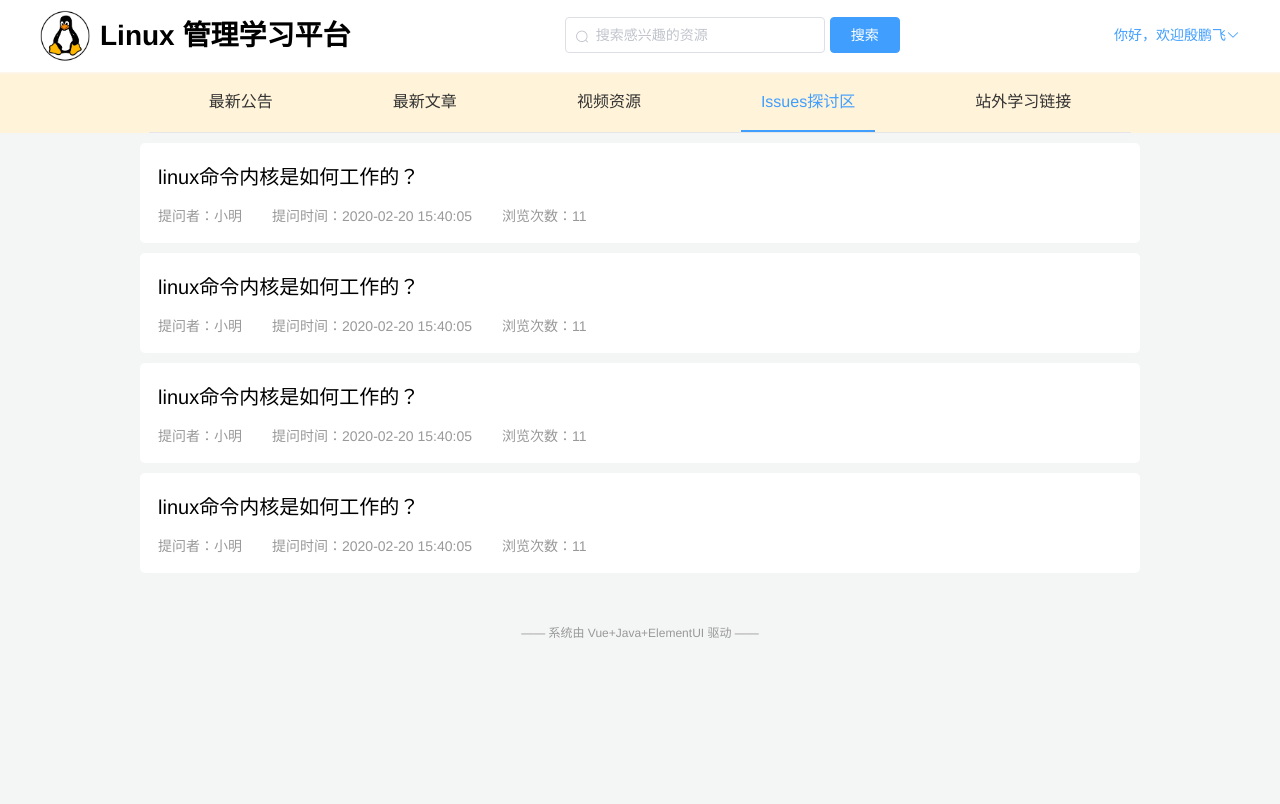
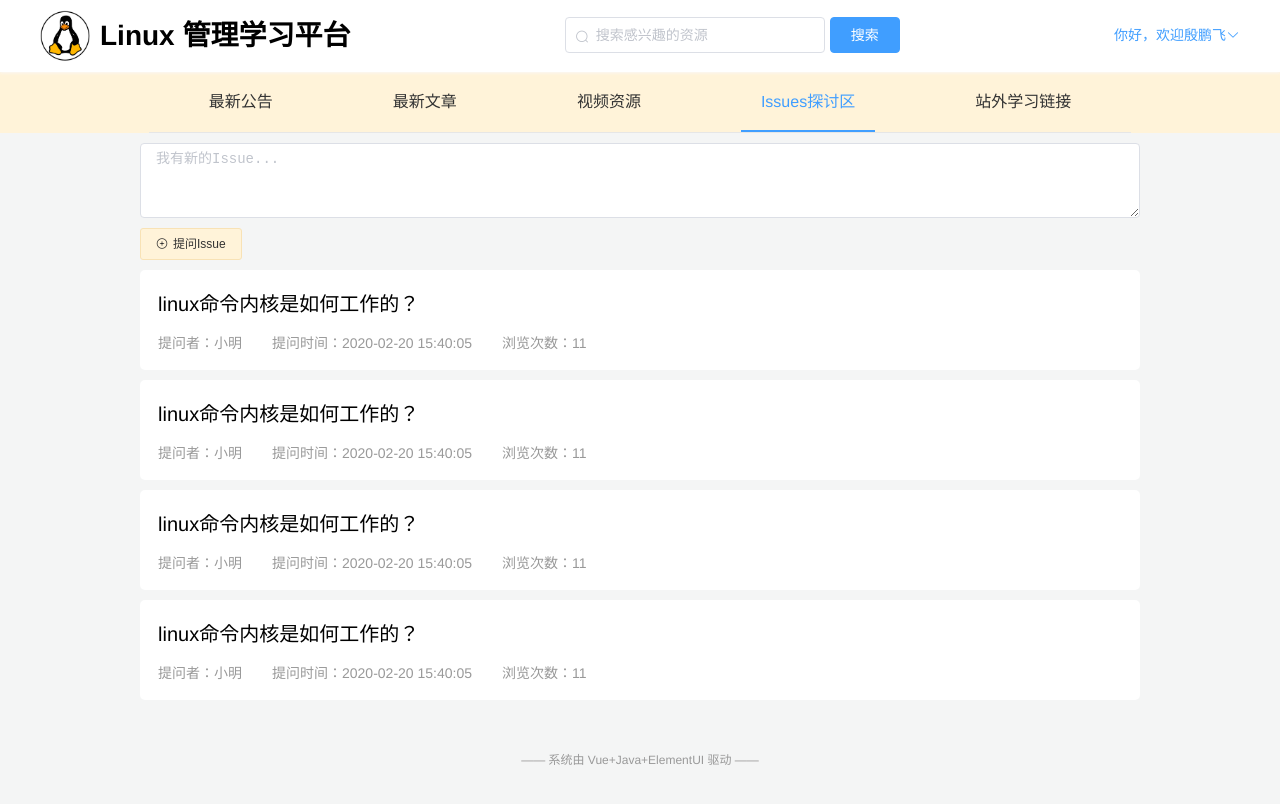
Before and after one commit to Faith-yin/platform_linux01, a Vue app: page /HomePage in a window 1280 px wide. Both pictures are taken after a click on the item "Issues探讨区". Shown: the top 804 px of the page. Built offline with nearby package versions, Linux system fonts and the light colour scheme.

Commit message:
公告，文章，issues，站外链接 部分详情页面样式的书写

```diff
--- a/src/components/business/ListIssues.vue
+++ b/src/components/business/ListIssues.vue
@@ -5,6 +5,17 @@
 -->
 <template>
   <div id="issues">
+    <!-- 输入框部分 -->
+    <div class="form-wrapper">
+      <div class="form_input">
+        <el-input type="textarea"
+                  rows=3
+                  placeholder="我有新的Issue..."
+                  v-model="issueValue"></el-input>
+      </div>
+      <el-button @click="addIssue" type="primary" size="small" icon="el-icon-circle-plus-outline">提问Issue</el-button>
+    </div>
+    <!-- issues列表 -->
     <div v-for="(item,index) in arr" :key="index" class="issue-item">
       <div class="title-wrapper">
         <div class="title" @click="listClick(index)">{{item.title}}</div>
@@ -22,6 +33,8 @@
 export default {
   data() {
     return {
+      // issue
+      issueValue: null,
       // 列表数据（暂时）
       arr: [
         {title: 'linux命令内核是如何工作的？', date: '2020-02-20 15:40:05', username: '小明', viewCount: 11},
@@ -39,13 +52,42 @@ export default {
      */
     listClick(index) {
       this.$emit('listClick', index)
-    }
+    },
+    /**
+     * @Author: 殷鹏飞
+     * @Date: 2020-03-06 16:08:08
+     * @Description: 添加issue
+     */
+    addIssue() {
+
+    },
   }
 }
 </script>
 
 <style lang="scss">
 #issues {
+  .form-wrapper {
+    .form_username {
+      padding: 10px 0;
+      color: #ff6700;
+    }
+    .form_input {
+      padding-bottom: 10px;
+    }
+    .el-button--primary {
+      background-color: #FFF3D9;
+      border-color: rgb(248, 226, 181);
+      color: #333;
+      &:hover {
+        background-color: rgb(248, 226, 181);
+      }
+      .el-button--small {
+        padding: 9px 8px;
+      }
+    }
+  }
+
   .issue-item {
     margin: 10px 0;
     padding: 18px;
```
